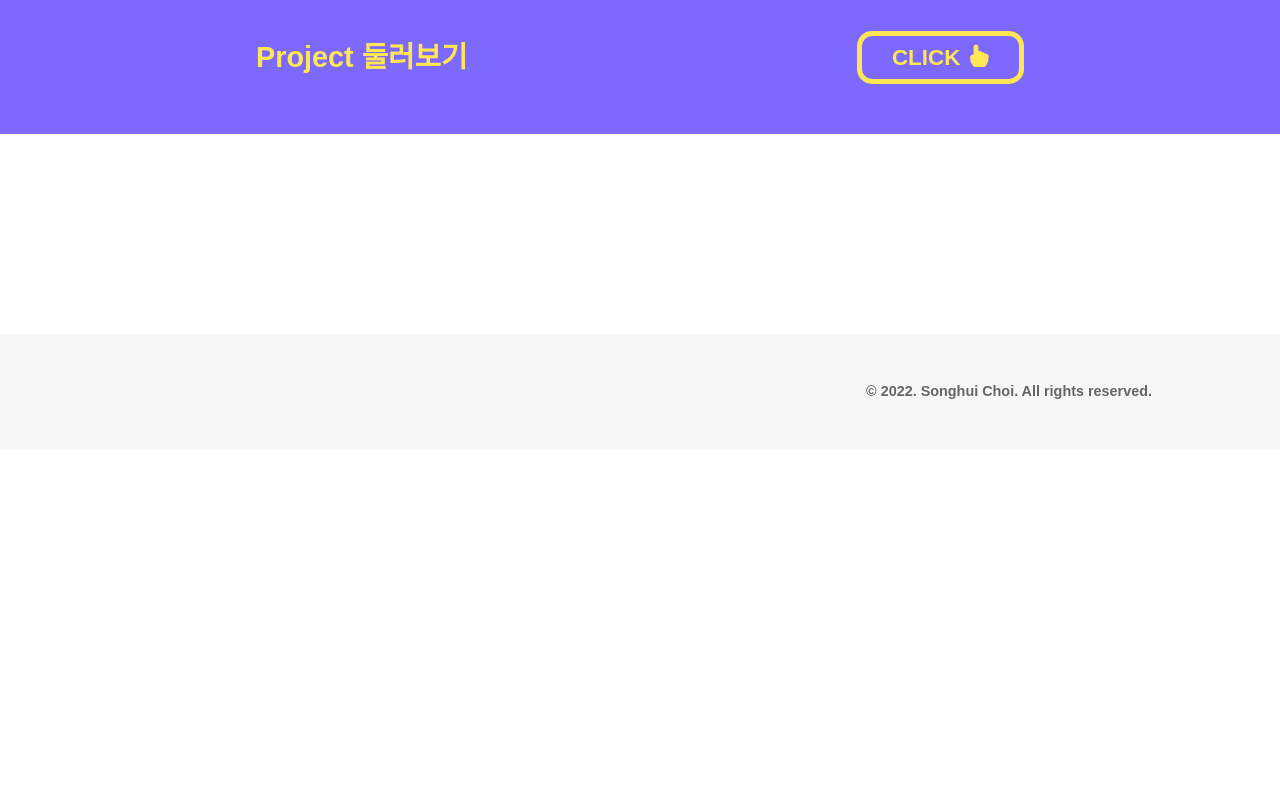
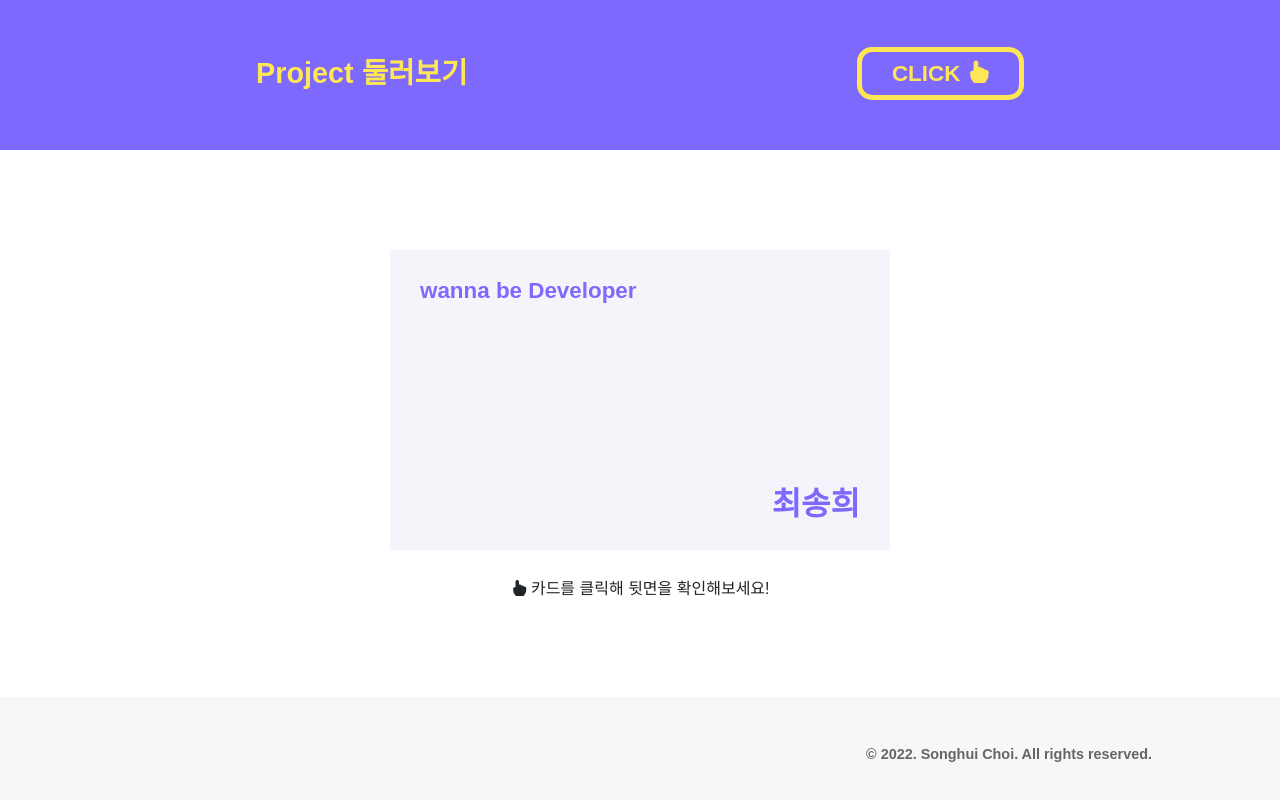
Before and after one commit to songhui339/portfolio, a plain HTML site: page index.html in a window 1280 px wide. Shown: the part 2948-3748 px from the top of the page. Before the commit the page ends 3397 px from the top, so only its background shows below. Drawn offline with nearby package versions, Linux system fonts and the light colour scheme.

Commit message:
👩🏻‍🔧More Section 1차 구현 완료

```diff
--- a/CSS/mainPage.css
+++ b/CSS/mainPage.css
@@ -800,3 +800,57 @@ accordion li .textBox p #linkText:hover {
     background-color: #FFE655;
     color: #7e69fe;
 }
+
+
+/* Section #05 More */
+.moreSection .flipCard_container div {
+    width: 500px;
+    height: 300px;
+    margin: 0 auto;
+}
+
+.cardBox {
+    margin: 20px;
+    perspective: 1000px;
+}
+
+.flipCard {
+    position: relative;
+    transition: transform 1s;
+    transform-style: preserve-3d;
+    cursor: pointer;
+}
+
+.front, .back {
+    position: absolute;
+    display: flex;
+    /* justify-content: center;
+    align-items: center; */
+    backface-visibility: hidden;
+    padding: 30px;
+}
+
+.front {
+    background-color: #F4F4FA;
+    justify-content: space-between;
+}
+
+.front .leftTop_text {
+    /* align-items: flex-start; */
+    font-size: 1.4rem;
+    font-weight: 600;
+    color: #7e69fe;
+}
+
+.front .rightBtm_text {
+    display: flex;
+    align-items: flex-end;
+    font-size: 2rem;
+    font-weight: 600;
+    color: #7e69fe;
+}
+
+.back {
+    background-color: #7e69fe;
+    transform: rotateY(180deg);
+}
--- a/JS/mainPage.js
+++ b/JS/mainPage.js
@@ -155,3 +155,23 @@ jQuery(document).ready(function ($) {
 	});
 
 });
+
+/*
+===================
+Flip Card
+===================
+*/
+jQuery(document).ready(function ($) {
+    let card = document.querySelector('.flipCard');
+    card.addEventListener('click', click);
+
+
+function click(event) {
+  let elem = event.currentTarget;
+  if (elem.style.transform == "rotateY(180deg)") {
+            elem.style.transform = "rotateY(0deg)";
+        } else {
+            elem.style.transform = "rotateY(180deg)";
+        }
+    }
+});
--- a/index.html
+++ b/index.html
@@ -15,6 +15,7 @@
     <link rel="stylesheet" href="./CSS/Common/reset.css">
     <link rel="stylesheet" href="./CSS/Common/common.css">
     <link rel="stylesheet" href="./CSS/mainPage.css">
+    link:rel
 
     <!-- Favicon -->
     <link rel="apple-touch-icon" sizes="180x180" href="./Images/favicon/apple-touch-icon.png">
@@ -511,6 +512,27 @@
 
     <!-- Section #05 More -->
     <section class="moreSection section_common" id="more">
+
+        <div class="flipCard_container">
+            <div class="cardBox">
+                <div class="flipCard">
+                    <div class="front">
+                        <p class="leftTop_text">wanna be Developer</p>
+                        <p class="rightBtm_text">최송희</p>
+                    </div>
+                    <div class="back">
+                        back
+                    </div>
+                </div>
+            </div>
+        </div>
+
+        <p style="text-align: center; margin-top: 30px;">
+            <i class="bi bi-hand-index-fill"></i> 카드를 클릭해 뒷면을 확인해보세요!
+        </p>
+
+
+
     </section>
 
     <footer>
```
